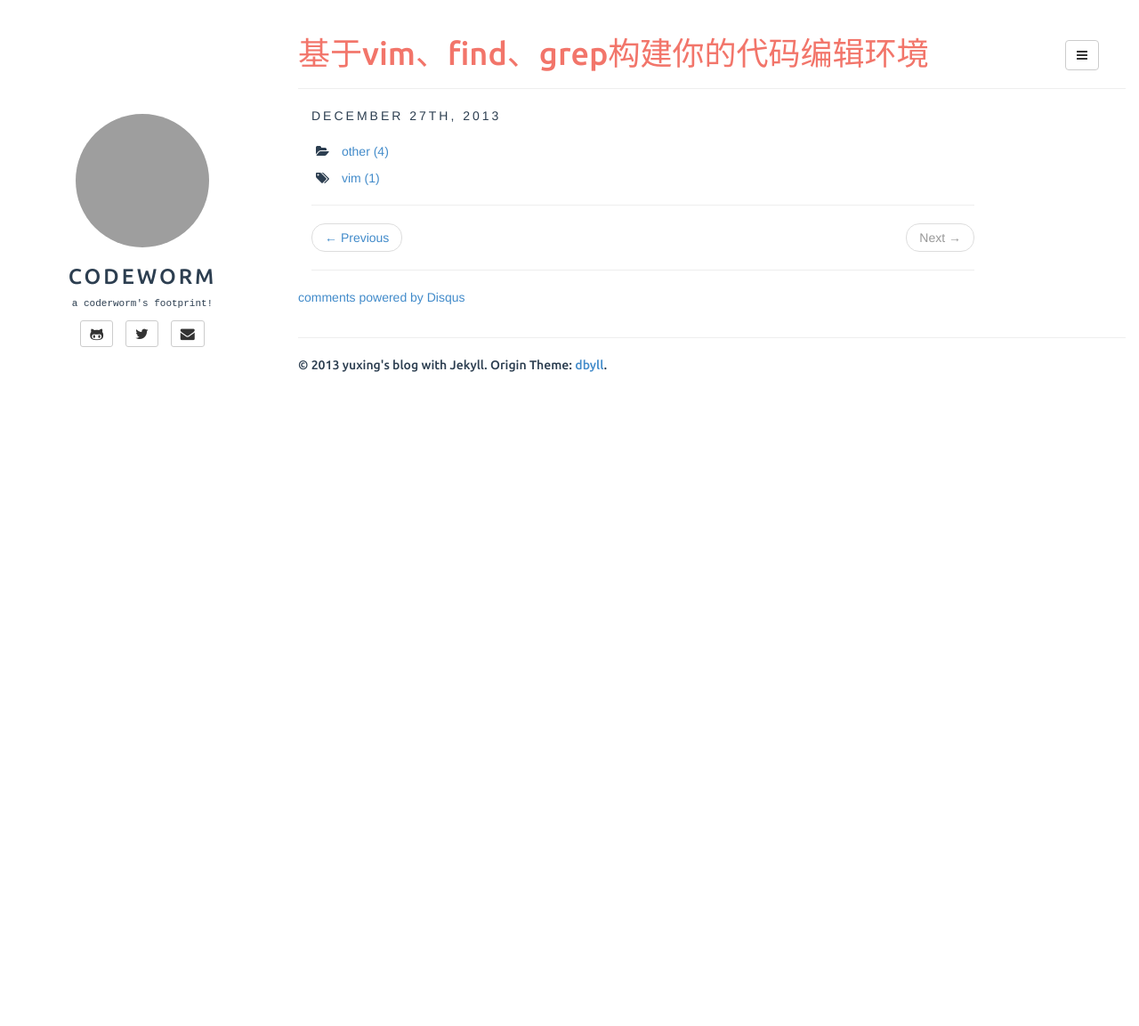
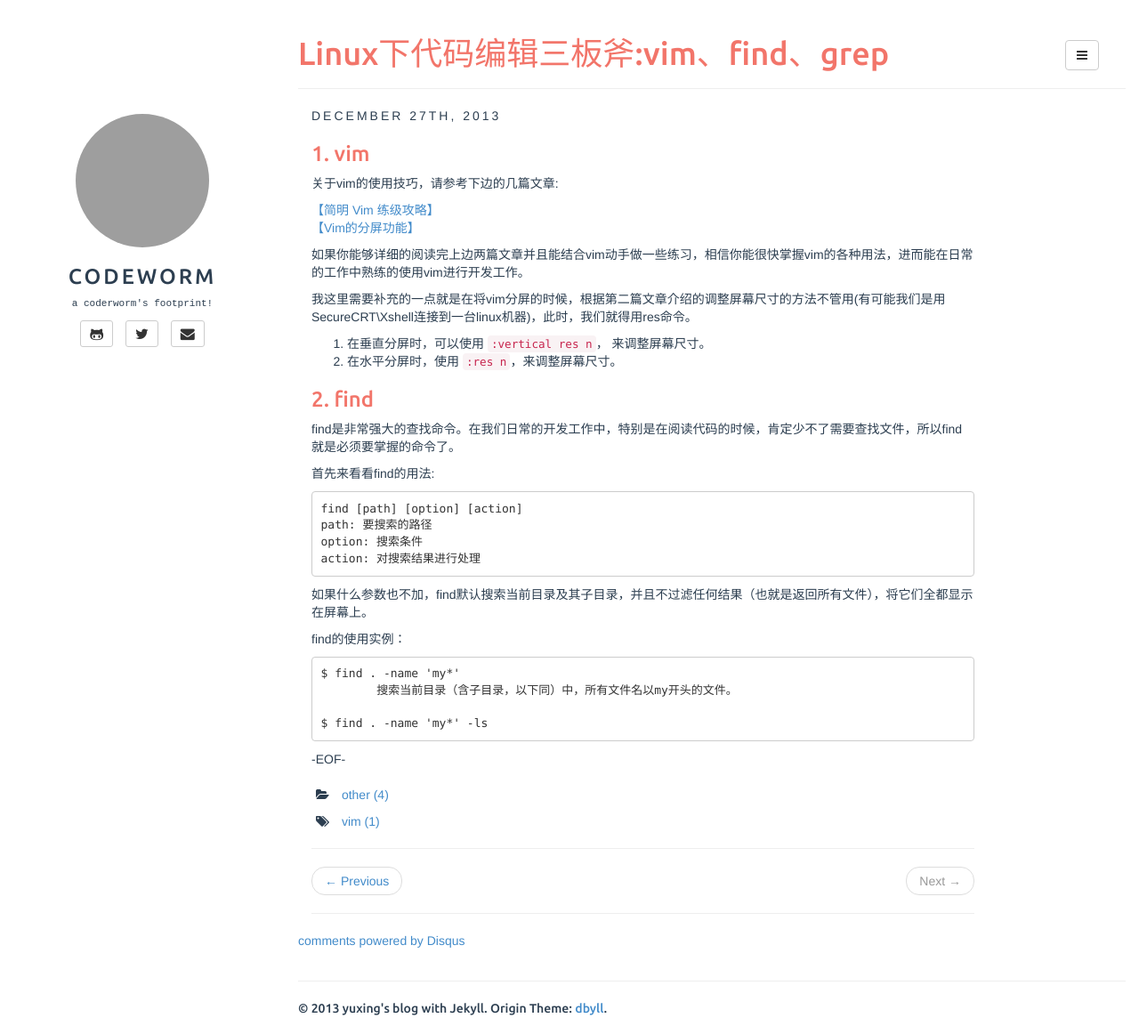
Before and after one commit to yuxingfirst/blog, a Jekyll site: the page built from _posts/other/2013-12-27-build-your-coding-env-based-on-vim-find-grep.md, in a window 1280 px wide and 1153 px high. Shown: the whole window at 89% size. Built offline with Jekyll 4.4.1, drawn with Linux system fonts in a browser that asks for light colours; comment, search, counter and statistics services are not loaded; grey boxes are pictures that could not be loaded.

Commit message:
add post

```diff
--- a/_posts/other/2013-12-27-build-your-coding-env-based-on-vim-find-grep.md
+++ b/_posts/other/2013-12-27-build-your-coding-env-based-on-vim-find-grep.md
@@ -1,7 +1,48 @@
 ---
-title: 基于vim、find、grep构建你的代码编辑环境
+title: Linux下代码编辑三板斧:vim、find、grep
 layout: post
 categories: [other]
 tags: [vim]
 description:
 ---
+
+###1. vim
+
+关于vim的使用技巧，请参考下边的几篇文章:
+
+[【简明 Vim 练级攻略】][link1]
+[【Vim的分屏功能】][link2]
+
+如果你能够详细的阅读完上边两篇文章并且能结合vim动手做一些练习，相信你能很快掌握vim的各种用法，进而能在日常的工作中熟练的使用vim进行开发工作。
+
+我这里需要补充的一点就是在将vim分屏的时候，根据第二篇文章介绍的调整屏幕尺寸的方法不管用(有可能我们是用SecureCRT\Xshell连接到一台linux机器)，此时，我们就得用res命令。
+
+1. 在垂直分屏时，可以使用 <code>:vertical res n</code>， 来调整屏幕尺寸。
+2. 在水平分屏时，使用 <code>:res n</code>，来调整屏幕尺寸。
+
+###2. find
+
+find是非常强大的查找命令。在我们日常的开发工作中，特别是在阅读代码的时候，肯定少不了需要查找文件，所以find就是必须要掌握的命令了。
+
+首先来看看find的用法:
+
+	find [path] [option] [action]
+	path: 要搜索的路径
+	option: 搜索条件
+	action: 对搜索结果进行处理
+
+如果什么参数也不加，find默认搜索当前目录及其子目录，并且不过滤任何结果（也就是返回所有文件），将它们全都显示在屏幕上。
+
+find的使用实例：
+
+	$ find . -name 'my*'
+		搜索当前目录（含子目录，以下同）中，所有文件名以my开头的文件。
+
+	$ find . -name 'my*' -ls
+
+
+
+[link1]: http://coolshell.cn/articles/5426.html
+[link2]: http://coolshell.cn/articles/1679.html
+
+-EOF-
```
